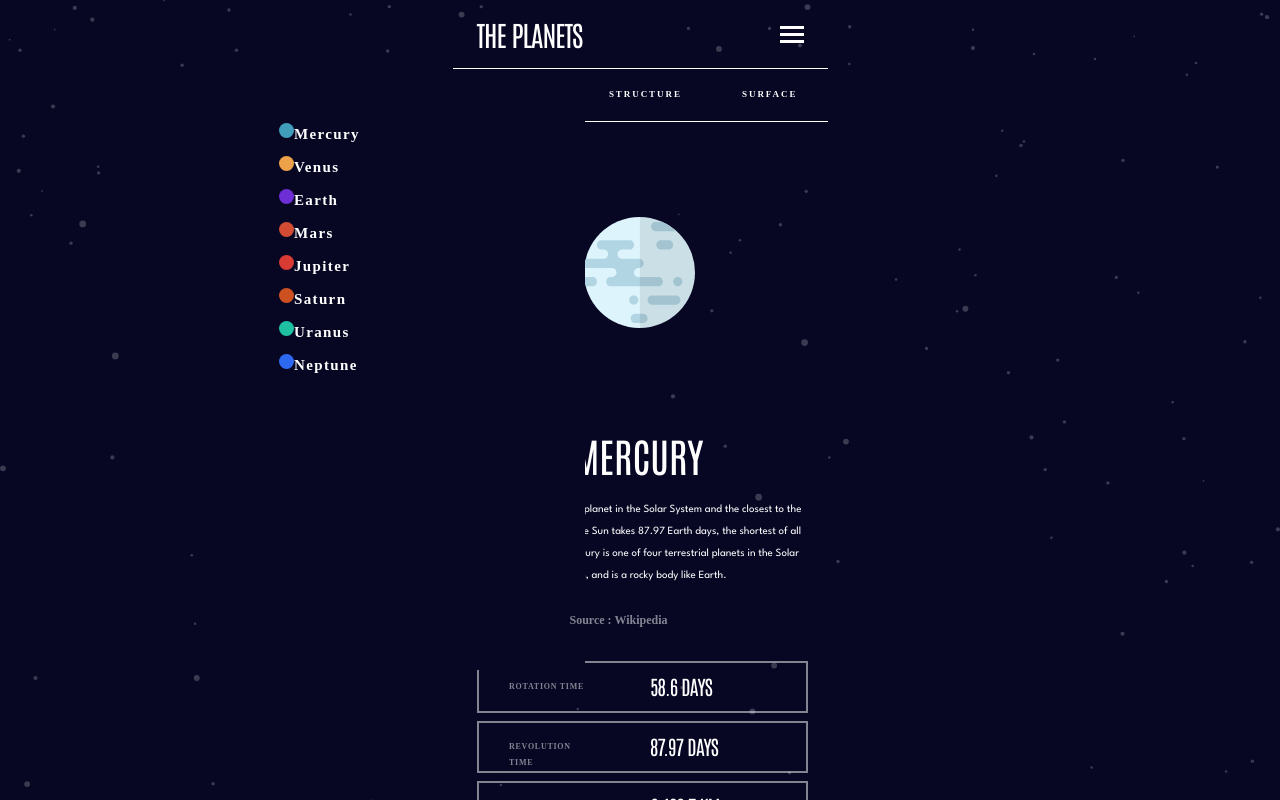
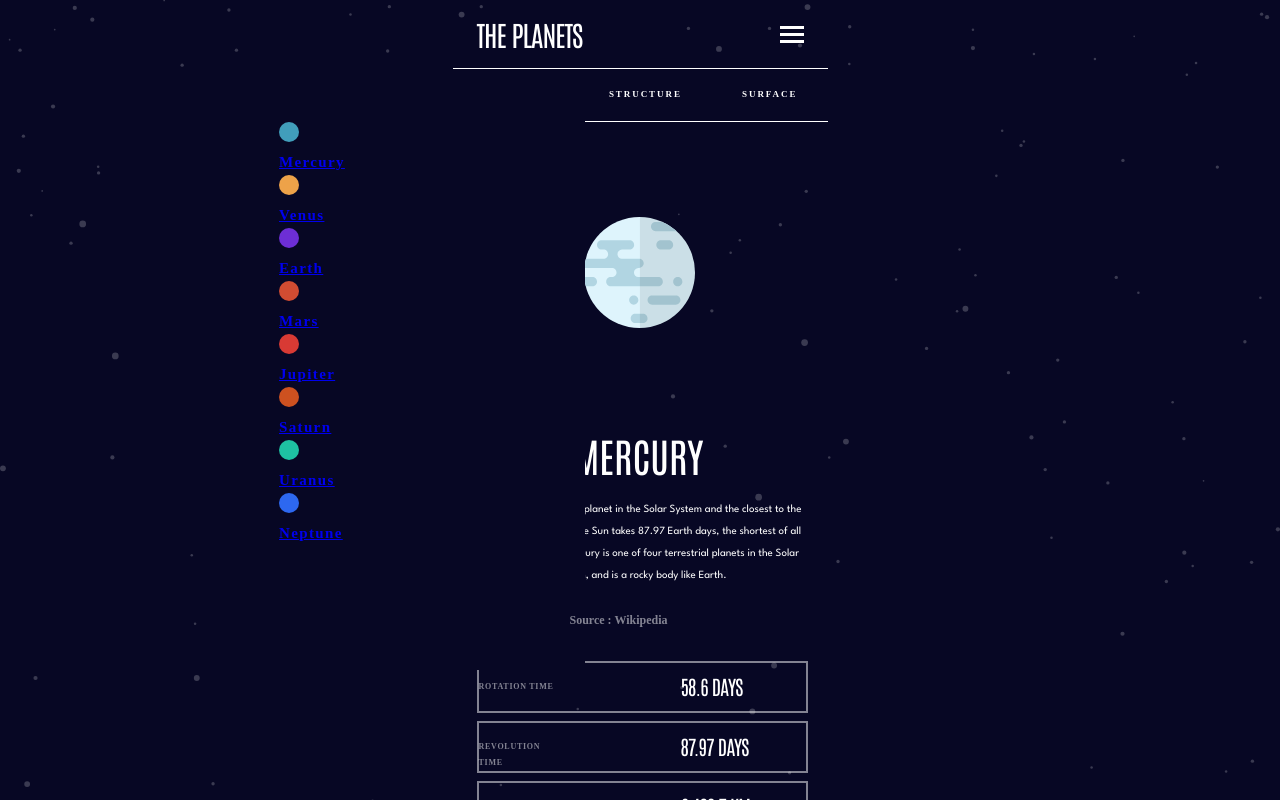
Before and after one commit to Tamuna-Z/planet_app, a React (Vite) app: page /mercury in a window 1280 px wide. Both pictures are taken after a click on the icon 791 px from the left and 34 px from the top of the page. Shown: the top 800 px of the page. Built offline with nearby package versions, Linux system fonts and the light colour scheme.

Commit message:
onClick on menu appear the information of planet

```diff
--- a/src/components/Menu.jsx
+++ b/src/components/Menu.jsx
@@ -1,13 +1,14 @@
-import React from "react";
+import React, { useState } from "react";
 import {
   MenuWrapper,
   PlanetNameWrapper,
   MenuPlanetName,
 } from "../styled_components/Menu.styled";
 import PlanetData from "../../data.json";
-import Icon from "../../public/assets/icon-chevron.svg";
+import { Link } from "react-router-dom";
 
 function Menu() {
+  const[planetsMenu,setPlanetsMenu]=useState('Mercury');
   return (
     <>
       <MenuWrapper>
@@ -17,19 +18,22 @@ function Menu() {
               <img />
             </div>
             {PlanetData.map((planet, index) => (
-              <div key={index} index={index}>
-
+              <Link key={index} to={`/${planet.name.toLowerCase()}`}
+              onClick={()=>{
+                setPlanetsMenu(planet)}}
+                style={planet == planetsMenu ? {backgroundColor:planet.color}: {}}
+              >
                 <div
                   style={{
                     backgroundColor: planet.color,
-                    width: "15px",
-                    height: "15px",
+                    width: "20px",
+                    height: "20px",
                     borderRadius: "50%",
                   }}
 
                 ></div>
                 {planet.name}
-              </div>
+              </Link>
             ))}
           </MenuPlanetName>
         </PlanetNameWrapper>
--- a/src/styled_components/Planets_styled.js
+++ b/src/styled_components/Planets_styled.js
@@ -74,7 +74,6 @@ height:216px;
 margin:0px 24px 47px 24px;
 
 
-
 `;
 const Rotation =styled.div`
 width:327px;
@@ -82,7 +81,7 @@ height:48px;
 mix-blend-mode: normal;
 border: 2px solid rgba(255, 255, 255, 0.5);
 display:flex;
-justify-content: space-around;
+justify-content: space-between;
 align-items: center;
 margin-bottom:8px;
 `;
```
Also changed, not shown: src/pages/Planet.jsx (+0 -34 lines).
